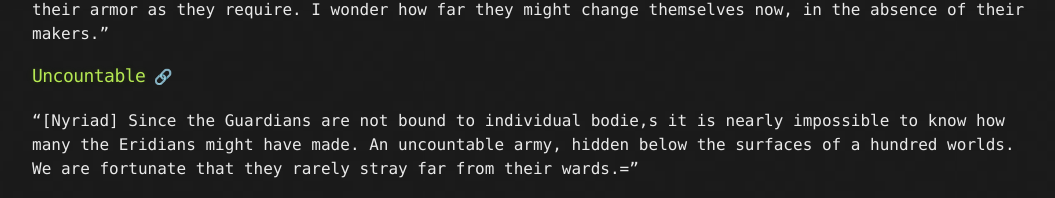
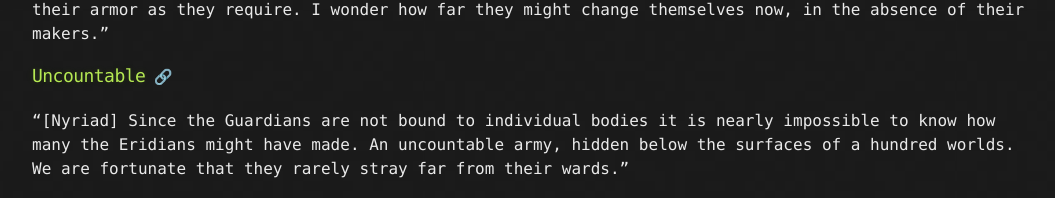
Before and after one commit to FromDarkHell/FromDarkHell.github.io, a Jekyll site: the page built from _posts/lore-info/2019-9-18-Eridian-Writings.md, in a window 1280 px wide and 900 px high, scrolled down 4079 px. Shown: the part 699-897 px from the top of the window, without its empty margins (108-1163 px from the left). Built offline with Jekyll 4.4.1, drawn with Linux system fonts in a browser that asks for light colours; some of the changed text lies outside the part shown.

Commit message:
Organize that up a bit more...

```diff
--- a/_posts/lore-info/2019-9-17-Eridian-Writings.md
+++ b/_posts/lore-info/2019-9-18-Eridian-Writings.md
@@ -103,4 +103,4 @@ title: Borderlands 3 Eridian Writings
 "[Nyriad] I have seen Guardians change their own bodies, lengthening their blades or strengthening their armor as they require. I wonder how far they might change themselves now, in the absence of their makers."
 
 ### Uncountable
-"[Nyriad] Since the Guardians are not bound to individual bodie,s it is nearly impossible to know how many the Eridians might have made. An uncountable army, hidden below the surfaces of a hundred worlds. We are fortunate that they rarely stray far from their wards.="
+"[Nyriad] Since the Guardians are not bound to individual bodies it is nearly impossible to know how many the Eridians might have made. An uncountable army, hidden below the surfaces of a hundred worlds. We are fortunate that they rarely stray far from their wards."
```
Also changed, not shown: other parts of _posts/lore-info/2019-9-18-Eridian-Writings.md (+1 -1 lines), _posts/gameInfo/2019-9-18-Borderlands-3.md (renamed from _posts/gameInfo/2019-9-17-Borderlands-3.md, +13 -12 lines).
